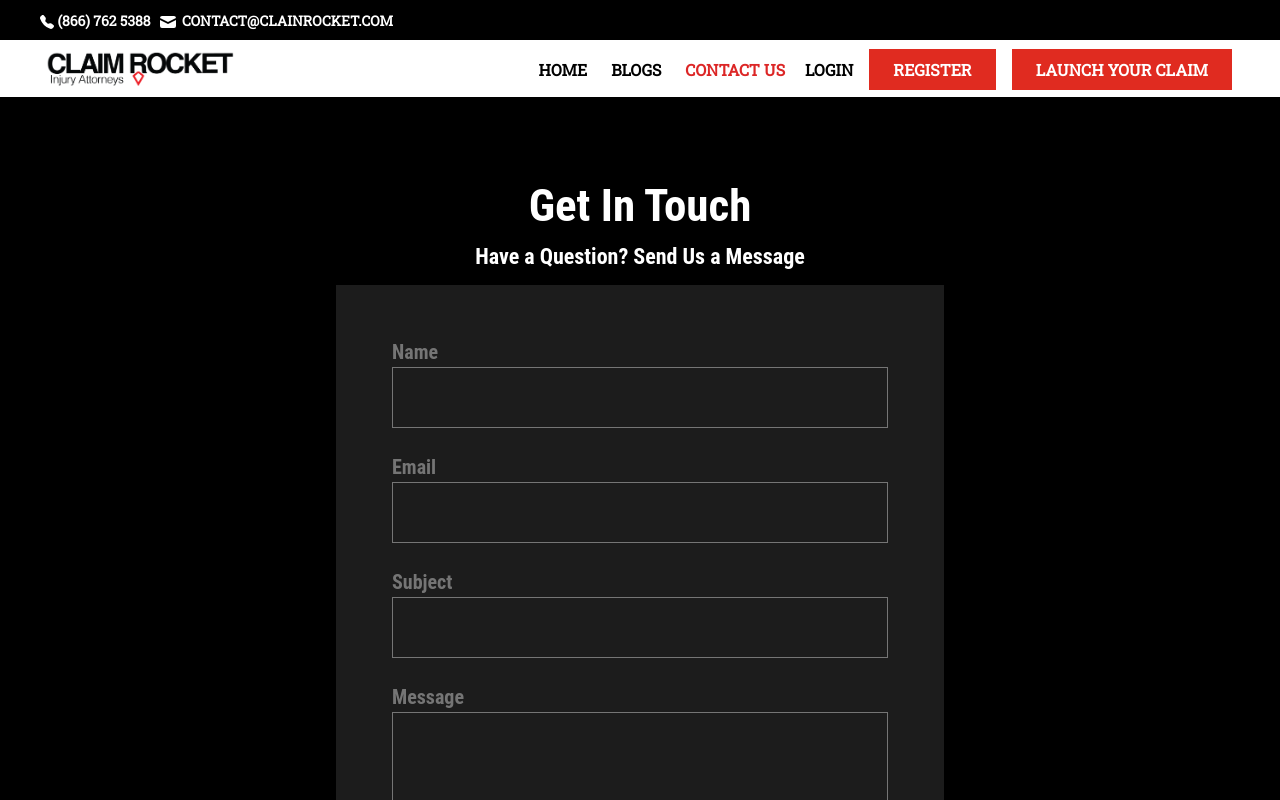
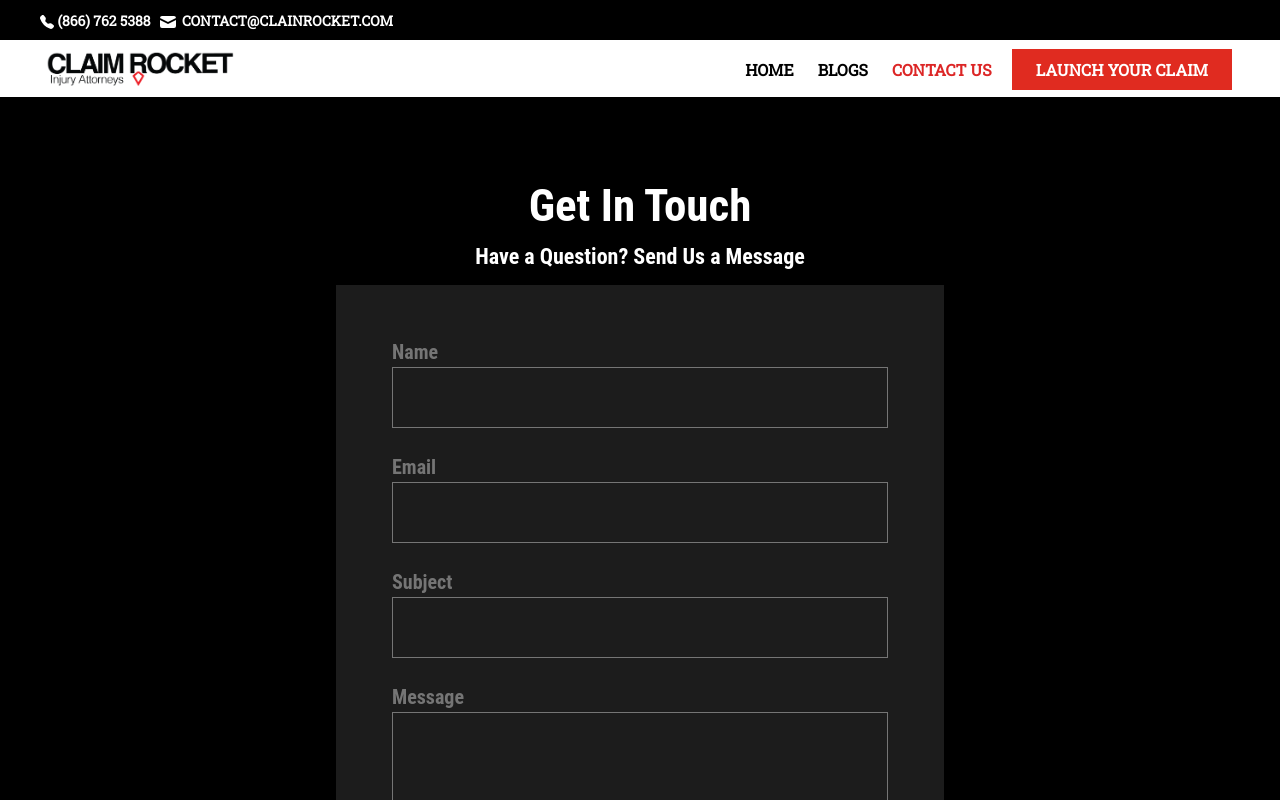
Before and after one commit to dev-mdsohagmiya/claimrocket, a Next.js app: page /contact in a window 1280 px wide. Shown: the top 800 px of the page. Built offline with nearby package versions, Linux system fonts and the light colour scheme.

Commit message:
updated from-1

```diff
--- a/components/Navber.jsx
+++ b/components/Navber.jsx
@@ -79,23 +79,7 @@ const NavBar = () => {
                   href="/contact"
                 />
               </li>
-              <li className="inline-block mx-3 lg:mx-2  text-base hover:scale-105 duration-300">
-                <NavLink
-                  className="uppercase"
-                  activeClasses="text-red-600"
-                  text="LOGIN"
-                  href="/login"
-                />
-              </li>
-              <li className="inline-block mx-3 lg:mx-2  text-base hover:scale-105 duration-300">
-                <NavLink
-                  className="uppercase "
-                  activeClasses="text-red-600 bg-gray-900 px-6 py-[10px]"
-                  dClass={"bg-[#E02B20] text-white px-6 py-[10px]"}
-                  text="REGISTER"
-                  href="/register"
-                />
-              </li>
+
               <li className="inline-block mx-3 lg:mx-2  text-base hover:scale-105 duration-300">
                 <NavLink
                   className="uppercase "
@@ -176,30 +160,6 @@ const NavBar = () => {
                 />
               </li>
               <hr />
-              <li
-                className="block mx-3 lg:mx-2  text-base hover:scale-105 duration-300 text-center py-2"
-                onClick={handleToggle}
-              >
-                <NavLink
-                  className="uppercase"
-                  activeClasses="text-red-600"
-                  text="LOGIN"
-                  href="/login"
-                />
-              </li>
-              <hr />
-              <li
-                className="text-center mt-5 block mx-3 lg:mx-2  text-base hover:scale-105 duration-300"
-                onClick={handleToggle}
-              >
-                <NavLink
-                  className="uppercase "
-                  activeClasses="text-red-600 bg-gray-900 px-6 py-[10px]"
-                  dClass={"bg-[#E02B20] text-white px-6 py-[10px]"}
-                  text="REGISTER"
-                  href="/register"
-                />
-              </li>
 
               <li
                 className="text-center mt-5 block mx-3 lg:mx-2  text-base hover:scale-105 duration-300"
```
